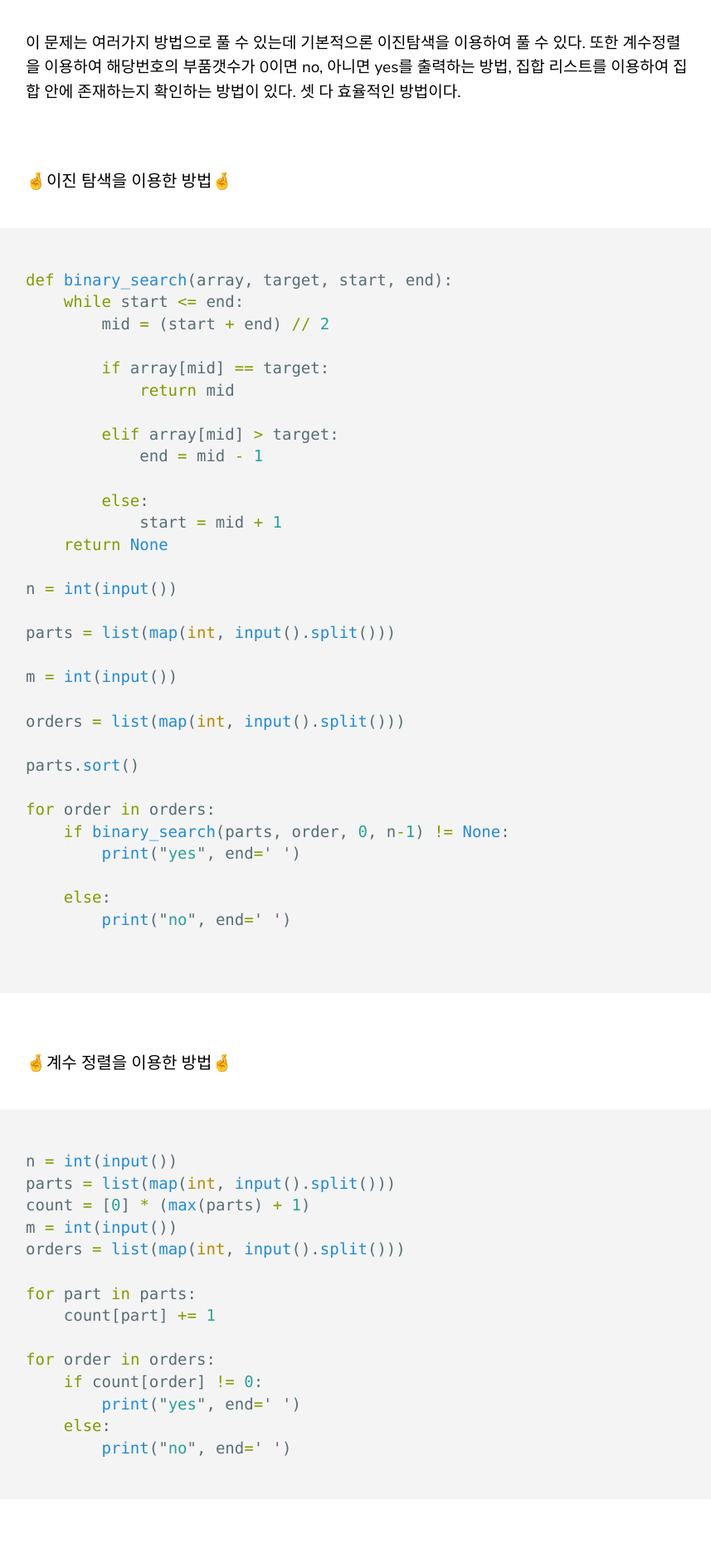
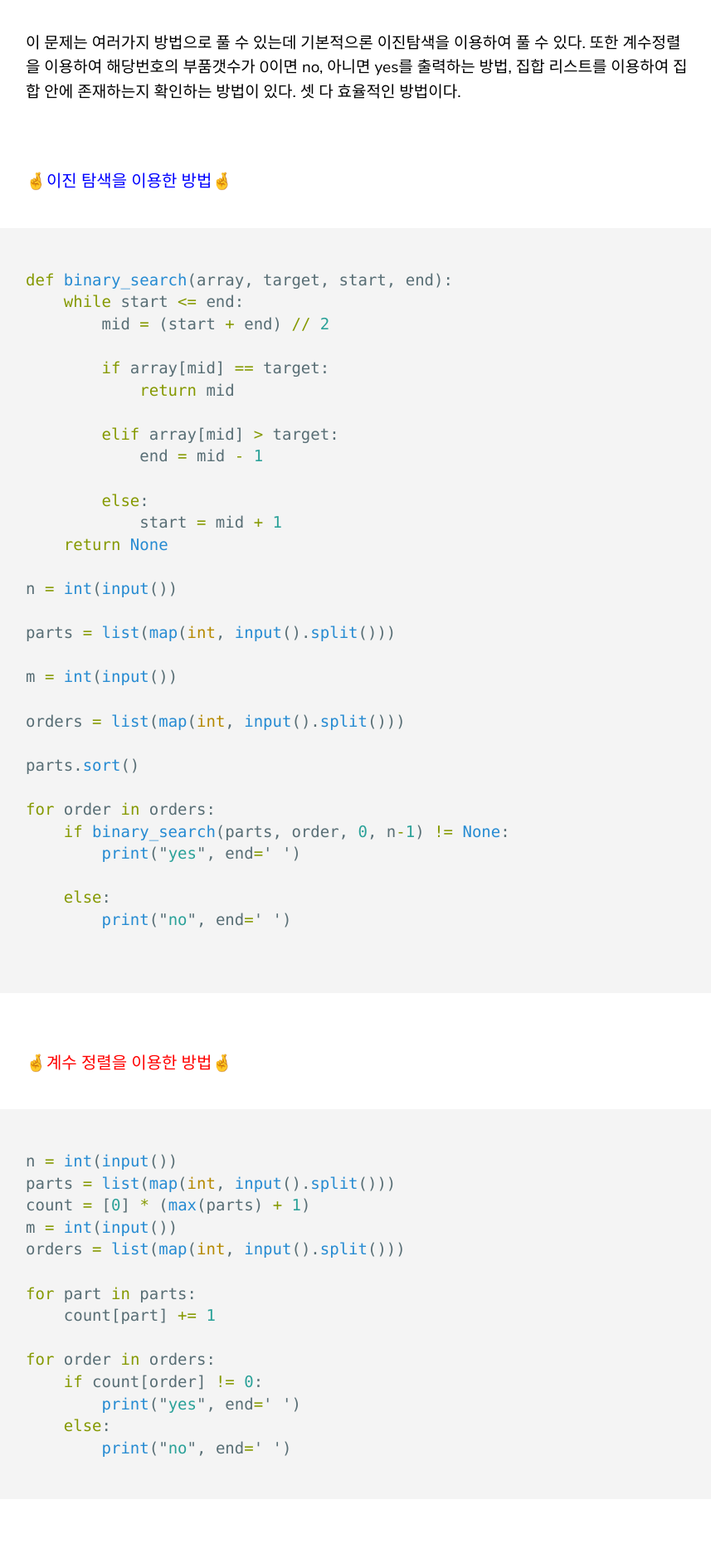
Before and after one commit to piemonte93/piemonte93.github.io, a Jekyll site: the page built from _posts/2021-01-29-algo-post8.markdown, in a window 1280 px wide. Shown: the part 473-2351 px from the top of the page at 83% size, without its empty margins (69-926 px from the left). Built offline with Jekyll 4.4.1, drawn with Linux system fonts in a browser that asks for light colours.

Commit message:
css syntax error 수정

````diff
--- a/_posts/2021-01-29-algo-post8.markdown
+++ b/_posts/2021-01-29-algo-post8.markdown
@@ -8,7 +8,7 @@ categories: Algorithm Python
 
 이 문제는 여러가지 방법으로 풀 수 있는데 기본적으론 이진탐색을 이용하여 풀 수 있다. 또한 계수정렬을 이용하여 해당번호의 부품갯수가 0이면 no, 아니면 yes를 출력하는 방법, 집합 리스트를 이용하여 집합 안에 존재하는지 확인하는 방법이 있다. 셋 다 효율적인 방법이다.<br><br><br>
 
-<span style="color=blue; font-size: 20px">🤞이진 탐색을 이용한 방법🤞</span>
+<span style="color:blue; font-size:20px">🤞이진 탐색을 이용한 방법🤞</span>
 
 ```python
 def binary_search(array, target, start, end):
@@ -45,7 +45,7 @@ for order in orders:
 ```
 
 <br>
-<span style="color=red; font-size: 20px">🤞계수 정렬을 이용한 방법🤞</span>
+<span style="color:red; font-size:20px">🤞계수 정렬을 이용한 방법🤞</span>
 
 ```python
 n = int(input())
@@ -65,7 +65,7 @@ for order in orders:
 ```
 
 <br>
-<span style="color=turquoise; font-size: 20px">🤞집합 자료형 이용🤞</span>
+<span style="color:turquoise; font-size:20px">🤞집합 자료형 이용🤞</span>
 
 ```python
 # N(가게의 부품 개수)을 입력받기
````
